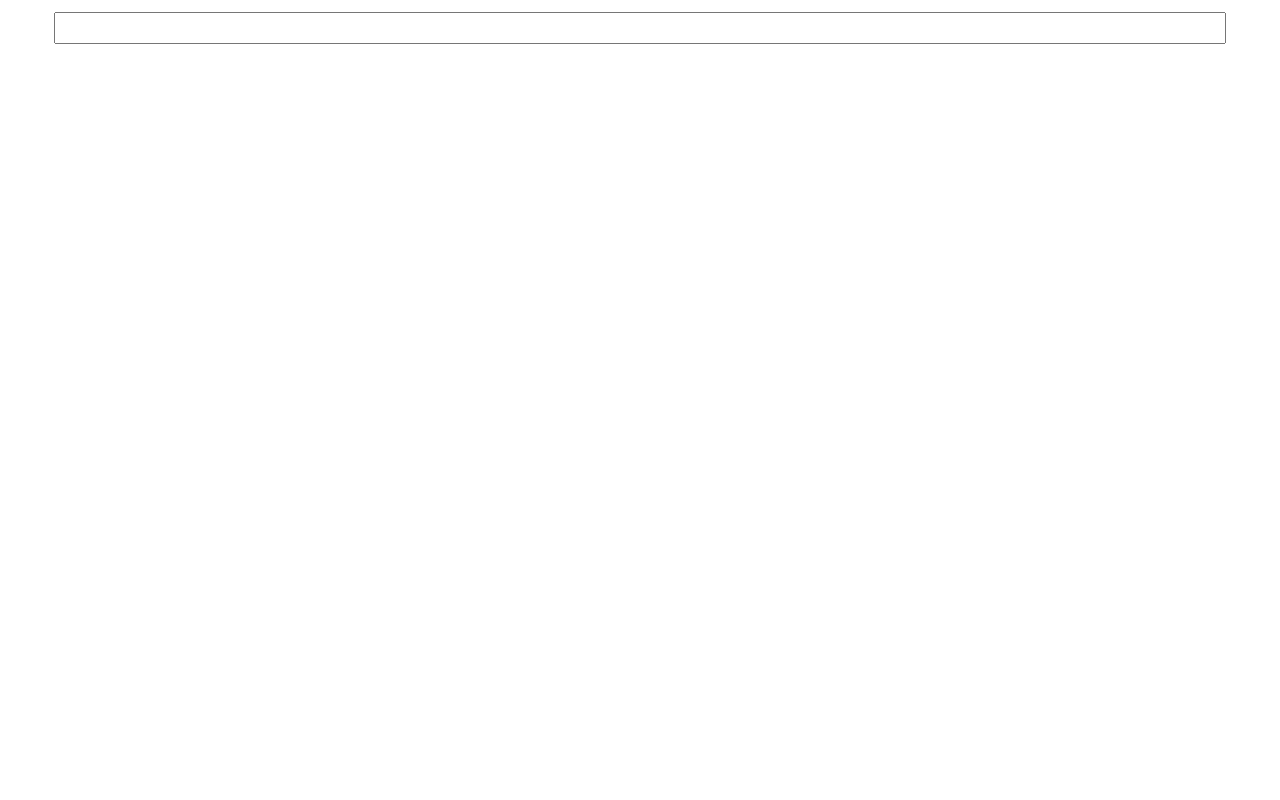
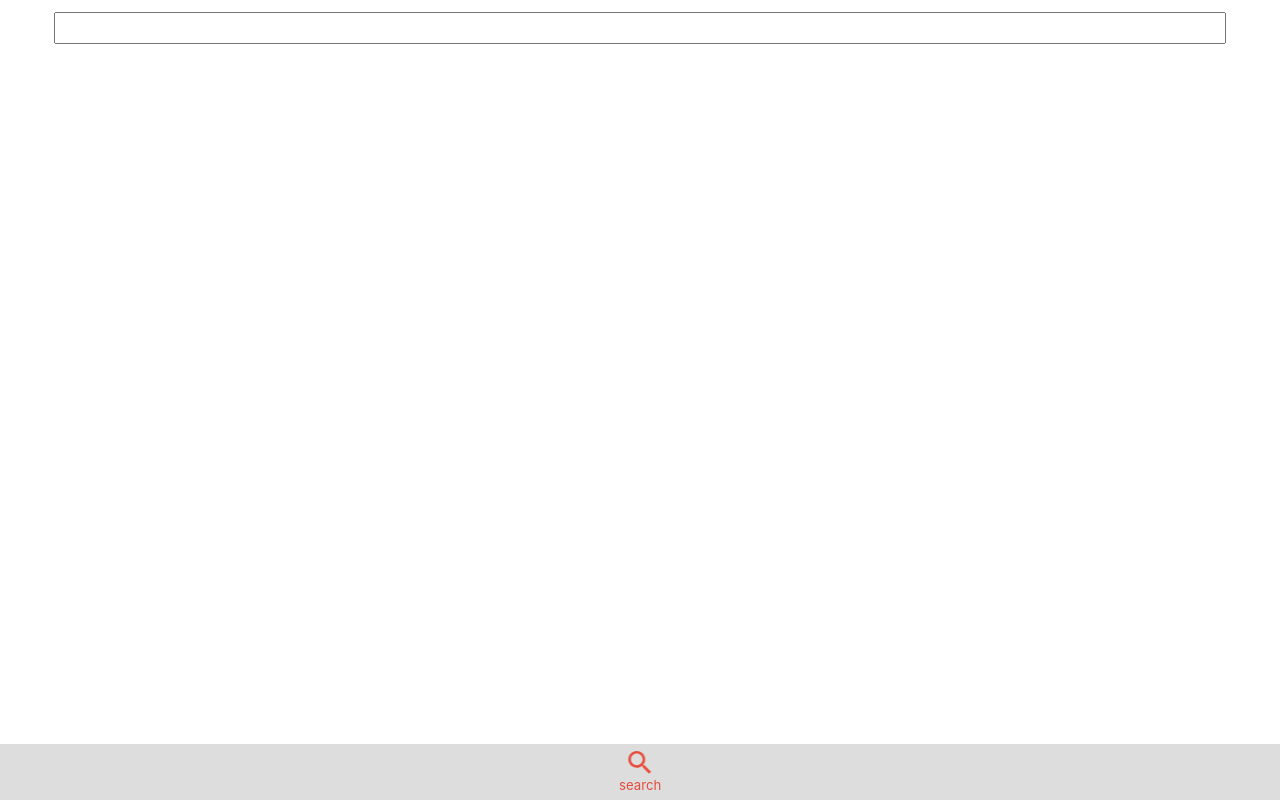
Before and after one commit to opensourceinterns/frontend, a React (Create React App) app: page / in a window 1280 px wide. Built offline with nearby package versions, Linux system fonts and the light colour scheme.

Commit message:
Implement bottom navigation bar (#2)
* Add basic bottom navigation

* Add theme context for global theme colours

```diff
--- a/src/Views/App.js
+++ b/src/Views/App.js
@@ -1,11 +1,14 @@
 import React from 'react';
 import ViewProvider from '../context/ViewContext';
+import ThemeProvider from '../context/ThemeContext';
 import Main from './Main';
 
 const App = () => {
 	return (
 		<ViewProvider>
-			<Main />
+			<ThemeProvider>
+				<Main />
+			</ThemeProvider>
 		</ViewProvider>
 	);
 }
--- a/src/Views/Main.js
+++ b/src/Views/Main.js
@@ -1,6 +1,7 @@
 import React, { useContext } from 'react';
 import { ViewContext, Views } from '../context/ViewContext';
 import SearchView from './SearchView';
+import BottomNav from '../components/bottonNav/BottomNav';
 
 const Main = (props) => {
 	const [viewState, setState] = useContext(ViewContext);
@@ -17,6 +18,7 @@ const Main = (props) => {
 	return (
 		<div>
 			{ content }
+			<BottomNav />
 		</div>
 	);
 }
--- a/src/components/Card.js
+++ b/src/components/Card.js
@@ -14,7 +14,7 @@ const CardContent = styled.div`
 	padding: ${Theme.MARGIN.MED};
 	margin-bottom: ${Theme.MARGIN.MED};
 	background-color: #ddd;
-	border-radius: 6px;
+	border-radius: ${Theme.RADIUS.MED};
 `;
 
 const Card = (props) => {
--- /dev/null
+++ b/src/components/bottonNav/BottomNav.js
@@ -0,0 +1,47 @@
+import React, { useContext } from 'react';
+import styled from 'styled-components';
+import { ViewContext, Views } from '../../context/ViewContext';
+import BottomNavItem from './BottomNavItem';
+import SearchIcon from '../../icons/SearchIcon';
+
+const NavContainer = styled.div`
+	height: 56px;
+	width: 100%;
+	background-color: #ddd;
+	position: fixed;
+	bottom: 0;
+	display: flex;
+	flex-wrap: nowrap;
+	justify-content: space-evenly;
+`;
+
+const BottomNav = () => {
+	const [viewState, setState] = useContext(ViewContext);
+
+	const handleClick = (title) => {
+		setState({ currentView: title });
+	};
+
+	const bottomBarItems = [
+		{
+			title: Views.SEARCH,
+			icon: <SearchIcon />,
+			showTitle: false
+		}
+	];
+	return (
+		<NavContainer>
+			{ bottomBarItems.map((item) => (
+				<BottomNavItem
+					key={item.title}
+					title={item.title}
+					icon={item.icon}
+					isSelected={viewState.currentView === item.title}
+					onClick={handleClick}
+				/>
+			)) }
+		</NavContainer>
+	);
+};
+
+export default BottomNav;
--- /dev/null
+++ b/src/components/bottonNav/BottomNavItem.js
@@ -0,0 +1,91 @@
+import React, { useContext } from 'react';
+import PropTypes from 'prop-types';
+import styled, { keyframes } from 'styled-components';
+import { Theme } from '../../constants/ThemeConstants';
+import forwardProps from '../../utils/forwardProps';
+import { ThemeContext } from '../../context/ThemeContext';
+
+const textScaleUp = keyframes`
+	from { transform: scale(1); }
+	to { transform: scale(1.1); }
+`;
+
+const textScaleDown = keyframes`
+	from { transform: scale(1.1); }
+	to { transform: scale(1); }
+`;
+
+const iconScaleUp = keyframes`
+	from { transform: scale(1); }
+	to { transform: scale(1.3); }
+`;
+
+const iconScaleDown = keyframes`
+	from { transform: scale(1.3); }
+	to { transform: scale(1); }
+`;
+
+
+const ItemContainer = styled.div`
+	min-width: 50px;
+	height: 40px;
+	margin-top: ${Theme.MARGIN.SMALL};
+	padding: 0 ${Theme.MARGIN.SMALL};
+	font-size: 12px;
+	display: flex;
+	flex-direction: column;
+	align-content: space-around;
+	justify-content: center;
+	align-items: center;
+`;
+
+const Title = styled.div`
+	color: ${props => props.selected !== '' ? props.selected : '#000'};
+	animation: ${props => props.selected === '' ? textScaleDown : textScaleUp} 0.5s forwards;
+`;
+
+const Icon = styled.div`
+	animation: ${props => props.selected ? iconScaleUp : iconScaleDown} 0.5s forwards;
+`;
+
+const BottomNavItem = (props) => {
+	const {
+		onClick,
+		isSelected,
+		title,
+		showTitle,
+		icon,
+		showIcon
+	} = props;
+
+	const [theme] = useContext(ThemeContext);
+
+	const iconStyles = {
+		selected: isSelected,
+		selectedColour: 'primary'
+	};
+
+	return (
+		<ItemContainer isSelected={isSelected} onClick={() => onClick(title)}>
+			{ showIcon && icon ? <Icon selected={!!isSelected}>{forwardProps(icon, iconStyles)}</Icon> : null }
+			{ showTitle ? <Title selected={isSelected ? theme.primary.text : ''}>{title}</Title> : null }
+		</ItemContainer>
+	);
+};
+
+BottomNavItem.propTypes = {
+	onClick: PropTypes.func.isRequired,
+	isSelected: PropTypes.bool.isRequired,
+	title: PropTypes.string.isRequired,
+	showTitle: PropTypes.bool,
+	icon: PropTypes.any,
+	showIcon: PropTypes.bool
+};
+
+BottomNavItem.defaultProps = {
+	showTitle: true,
+	icon: null,
+	showIcon: true
+};
+
+export default BottomNavItem;
--- a/src/constants/ThemeConstants.js
+++ b/src/constants/ThemeConstants.js
@@ -9,6 +9,11 @@ const Theme = Object.freeze({
 		LARGE: '28px',
 		MED: '20px',
 		SMALL: '14px'
+	},
+	RADIUS: {
+		SMALL: '4px',
+		MED: '6px',
+		LARGE: '8px'
 	}
 });
 
--- /dev/null
+++ b/src/context/ThemeContext.js
@@ -0,0 +1,26 @@
+import React, { useState } from 'react';
+
+const ThemeContext = React.createContext();
+
+const ThemeContextProvider = (props) => {
+	const [theme, setTheme] = useState({
+		isDark: false,
+		primary: {
+			bg: '#e74c3c',
+			text: '#e74c3c'
+		},
+		secondary: {
+			bg: '#3498db',
+			text: '#3498db'
+		}
+	});
+
+	return (
+		<ThemeContext.Provider value={[theme, setTheme]}>
+			{props.children}
+		</ThemeContext.Provider>
+	);
+};
+
+export { ThemeContext };
+export default ThemeContextProvider;
--- /dev/null
+++ b/src/icons/SearchIcon.js
@@ -0,0 +1,41 @@
+import React, { useContext } from 'react';
+import PropTypes from 'prop-types';
+import { ThemeContext } from '../context/ThemeContext';
+
+const SearchIcon = (props) => {
+	const { selected, selectedColour, size } = props;
+	const [theme] = useContext(ThemeContext);
+
+	let colour = theme.isDark ? '#fff' : '#000' ;
+	if (selected) {
+		switch(selectedColour) {
+			case 'primary':
+				colour = theme.primary.text;
+				break;
+			case 'secondary':
+				colour = theme.secondary.text;
+				break;
+			default:
+				colour = selectedColour ? selectedColour : theme.primary.text;
+		}
+	}
+
+	return (
+		<svg xmlns='http://www.w3.org/2000/svg' width={size} height={size} viewBox={`0 0 ${size} ${size}`}>
+			<path fill={colour} d='M15.5 14h-.79l-.28-.27C15.41 12.59 16 11.11 16 9.5 16 5.91 13.09 3 9.5 3S3 5.91 3 9.5 5.91 16 9.5 16c1.61 0 3.09-.59 4.23-1.57l.27.28v.79l5 4.99L20.49 19l-4.99-5zm-6 0C7.01 14 5 11.99 5 9.5S7.01 5 9.5 5 14 7.01 14 9.5 11.99 14 9.5 14z' />
+			<path fill='none' d='M0 0h24v24H0z' />
+		</svg>
+	);
+};
+
+SearchIcon.propTypes = {
+	selected: PropTypes.bool,
+	selectedColour: PropTypes.string,
+	size: PropTypes.number
+};
+
+SearchIcon.defaultProps = {
+	size: 24
+}
+
+export default SearchIcon;
--- /dev/null
+++ b/src/utils/forwardProps.js
@@ -0,0 +1,7 @@
+import React from 'react';
+
+const forwardProps = (component, props) => {
+	return React.cloneElement(component, props);
+}
+
+export default forwardProps;
```
